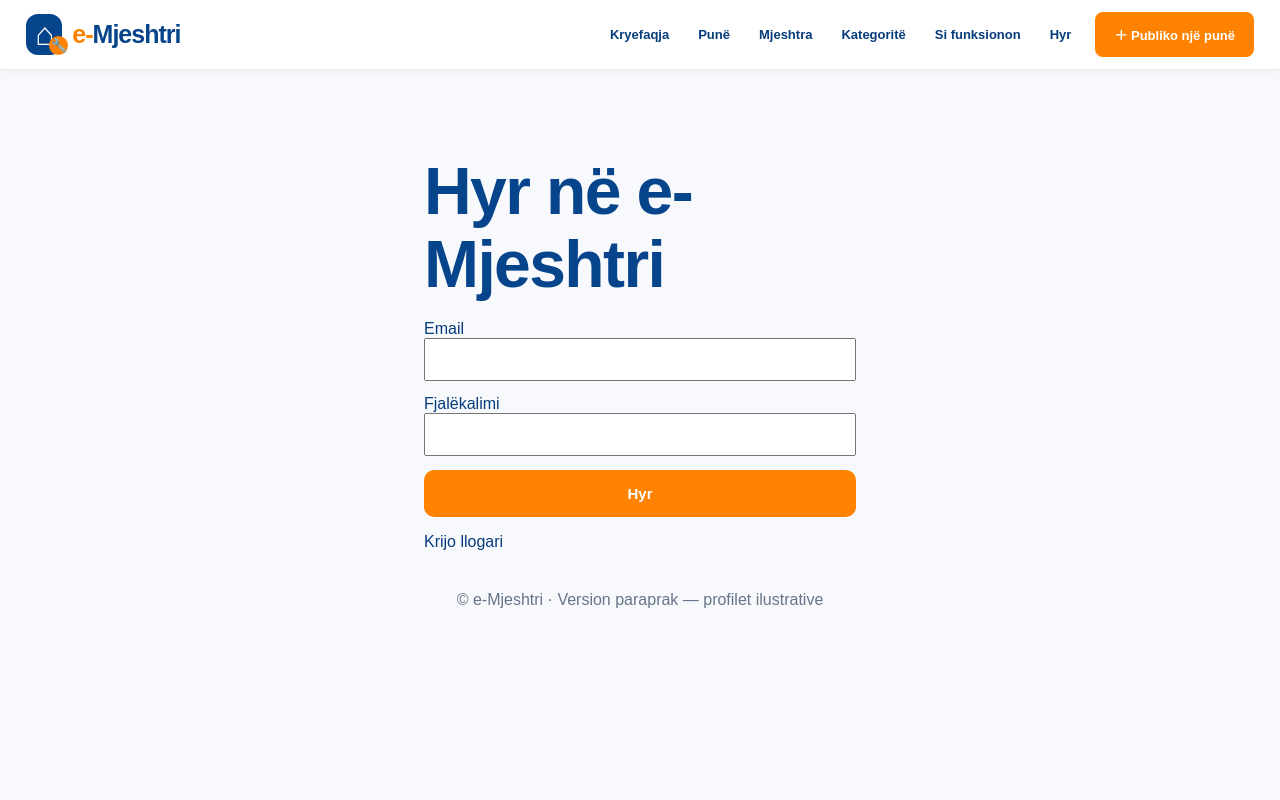
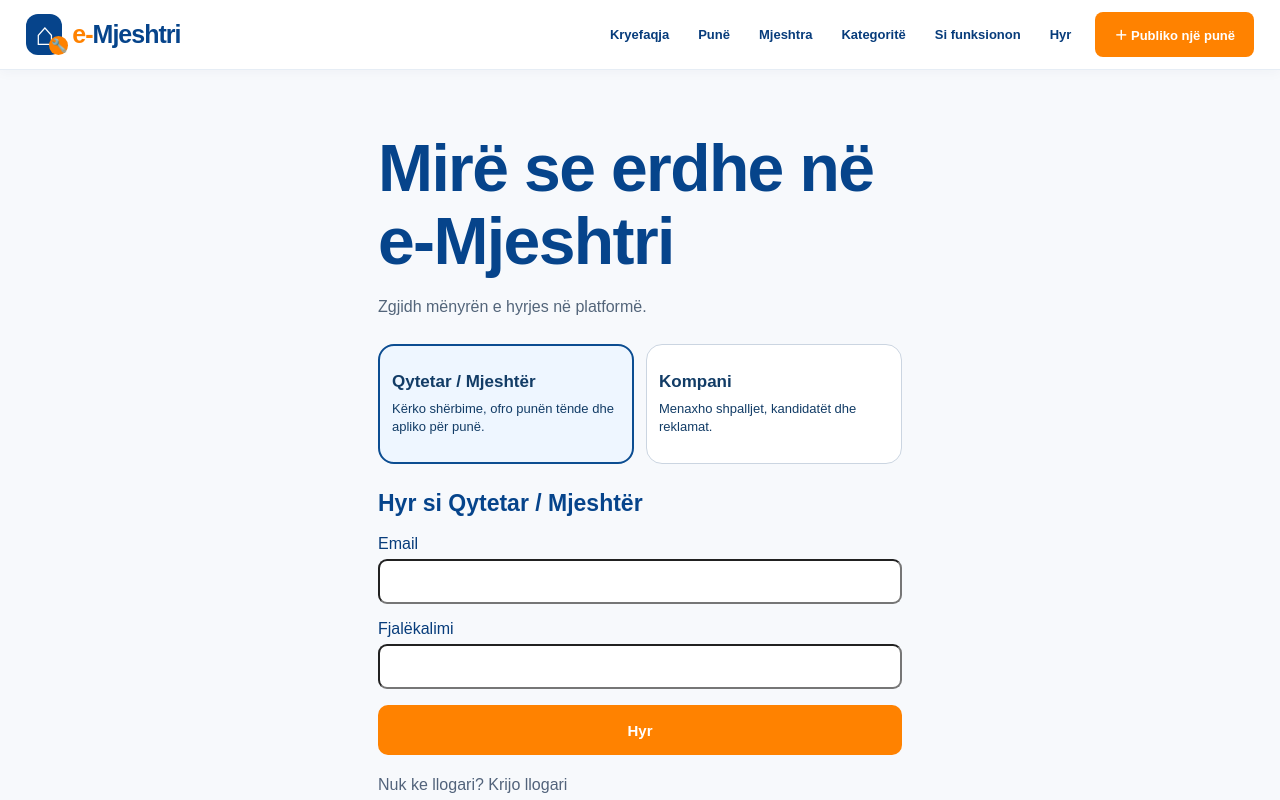
Before and after one commit to contactasatechservice-coder/e-Mjeshtri-Admin, a Next.js app in the folder platform/: page /hyrje in a window 1280 px wide. Shown: the top 800 px of the page. Built offline with nearby package versions, Linux system fonts and the light colour scheme.

Commit message:
Redesign login with citizen tradesperson company and protected Super Admin choices

```diff
--- a/platform/src/app/hyrje/page.tsx
+++ b/platform/src/app/hyrje/page.tsx
@@ -1,3 +1,62 @@
 "use client";
-import {useState,type FormEvent} from "react";import Link from "next/link";import {getSupabase} from "@/lib/supabase";
-export default function Login(){const[email,setEmail]=useState("");const[password,setPassword]=useState("");const[notice,setNotice]=useState("");const[busy,setBusy]=useState(false);async function submit(e:FormEvent){e.preventDefault();setBusy(true);setNotice("");try{const{error}=await getSupabase().auth.signInWithPassword({email,password});setNotice(error?error.message:"Hyrja u krye. Paneli i përdoruesit është ende në zhvillim.");}catch{setNotice("Lidhja me autentikimin nuk është konfiguruar ende.");}finally{setBusy(false)}}return <main style={{maxWidth:480,paddingTop:65}}><h1>Hyr në e-Mjeshtri</h1><form onSubmit={submit} style={{display:"grid",gap:14}}><label>Email<input required type="email" value={email} onChange={e=>setEmail(e.target.value)} style={{display:"block",padding:12,width:"100%"}}/></label><label>Fjalëkalimi<input required type="password" value={password} onChange={e=>setPassword(e.target.value)} style={{display:"block",padding:12,width:"100%"}}/></label><button disabled={busy} type="submit" className="button primary">Hyr</button></form><p role="status">{notice}</p><Link href="/regjistrohu">Krijo llogari</Link></main>}
+import {useState,type FormEvent} from "react";
+import Link from "next/link";
+import {useRouter} from "next/navigation";
+import {getSupabase} from "@/lib/supabase";
+type Role="citizen"|"company"|"admin";
+const roles:{id:Role;title:string;description:string}[]=[
+ {id:"citizen",title:"Qytetar / Mjeshtër",description:"Kërko shërbime, ofro punën tënde dhe apliko për punë."},
+ {id:"company",title:"Kompani",description:"Menaxho shpalljet, kandidatët dhe reklamat."}
+];
+export default function Login(){
+ const router=useRouter();
+ const [role,setRole]=useState<Role>("citizen");
+ const [email,setEmail]=useState("");
+ const [password,setPassword]=useState("");
+ const [notice,setNotice]=useState("");
+ const [busy,setBusy]=useState(false);
+ async function submit(e:FormEvent<HTMLFormElement>){
+  e.preventDefault();setBusy(true);setNotice("");
+  try{
+   const db=getSupabase();
+   const {data,error}=await db.auth.signInWithPassword({email,password});
+   if(error||!data.user){setNotice(error?.message??"Hyrja dështoi.");return;}
+   if(role==="admin"){
+    const {data:verified,error:verifyError}=await db.auth.getUser();
+    if(verifyError||verified.user?.app_metadata?.em_admin!==true){
+     await db.auth.signOut();setNotice("Kjo llogari nuk ka autorizim Super Admin.");return;
+    }
+    router.replace("/admin/cmimet");return;
+   }
+   if(role==="company"){
+    const {data:memberships,error:memberError}=await db.from("em_company_memberships").select("business_id").eq("user_id",data.user.id).eq("status","active").limit(1);
+    if(memberError){setNotice("Nuk u verifikua anëtarësia e kompanisë. Provo përsëri.");return;}
+    if(!memberships?.length){setNotice("Nuk ke ende kompani aktive. Regjistro kompaninë për të hyrë në panel.");return;}
+    router.replace("/paneli-kompanise");return;
+   }
+   router.replace("/");
+  }catch{setNotice("Lidhja me shërbimin e hyrjes nuk është e disponueshme.");}
+  finally{setBusy(false);}
+ }
+ return <main style={{maxWidth:560,margin:"0 auto",padding:"42px 18px 70px"}}>
+  <h1 style={{marginBottom:8}}>Mirë se erdhe në e-Mjeshtri</h1>
+  <p style={{color:"#53657a",marginBottom:24}}>Zgjidh mënyrën e hyrjes në platformë.</p>
+  {role!=="admin"?<div style={{display:"grid",gridTemplateColumns:"repeat(2,minmax(0,1fr))",gap:12,marginBottom:26}}>
+   {roles.map(item=><button key={item.id} type="button" aria-pressed={role===item.id} onClick={()=>{setRole(item.id);setNotice("");}} style={{border:role===item.id?"2px solid #0c4d91":"1px solid #cbd5e1",borderRadius:16,padding:"18px 12px",textAlign:"left",background:role===item.id?"#eef6ff":"#fff",color:"#123c66",cursor:"pointer",minHeight:120}}>
+    <strong style={{display:"block",fontSize:17,marginBottom:8}}>{item.title}</strong>
+    <span style={{display:"block",fontSize:13,lineHeight:1.45}}>{item.description}</span>
+   </button>)}
+  </div>:<button type="button" className="button secondary" style={{marginBottom:24}} onClick={()=>{setRole("citizen");setNotice("");}}>← Kthehu te hyrja e përdoruesve</button>}
+  <h2 style={{fontSize:23,marginBottom:18}}>{role==="admin"?"Hyr si Super Admin":role==="company"?"Hyr si Kompani":"Hyr si Qytetar / Mjeshtër"}</h2>
+  <form onSubmit={submit} style={{display:"grid",gap:16}}>
+   <label>Email<input autoComplete="email" required type="email" value={email} onChange={e=>setEmail(e.target.value)} style={{display:"block",padding:13,width:"100%",marginTop:6,borderRadius:9}}/></label>
+   <label>Fjalëkalimi<input autoComplete="current-password" required type="password" value={password} onChange={e=>setPassword(e.target.value)} style={{display:"block",padding:13,width:"100%",marginTop:6,borderRadius:9}}/></label>
+   <button disabled={busy} type="submit" className="button primary" style={{width:"100%",minHeight:50}}>{busy?"Duke hyrë...":"Hyr"}</button>
+  </form>
+  <p role="status" aria-live="polite" style={{marginTop:14}}>{notice}</p>
+  {role!=="admin"&&<p style={{marginTop:14}}>Nuk ke llogari? <Link href="/regjistrohu">Krijo llogari</Link>{role==="company"&&<> · <Link href="/regjistro-kompani">Regjistro kompaninë</Link></>}</p>}
+  <div style={{borderTop:"1px solid #d5dce5",marginTop:32,paddingTop:22,textAlign:"center"}}>
+   {role!=="admin"?<button type="button" onClick={()=>{setRole("admin");setNotice("");}} style={{border:"1px solid #0c4d91",background:"transparent",color:"#0c4d91",borderRadius:10,padding:"12px 20px",fontWeight:700,cursor:"pointer"}}>Hyr si Super Admin</button>:<p style={{color:"#53657a",fontSize:13}}>Hyrja është e rezervuar vetëm për administratorët e autorizuar.</p>}
+  </div>
+ </main>;
+}
```
